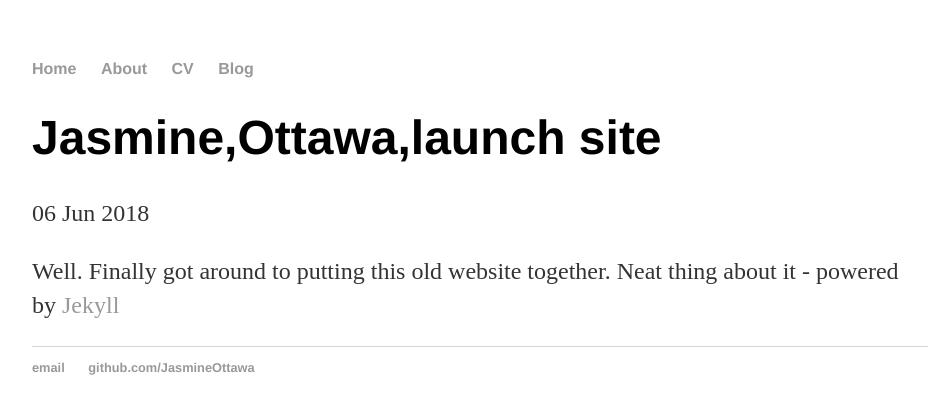
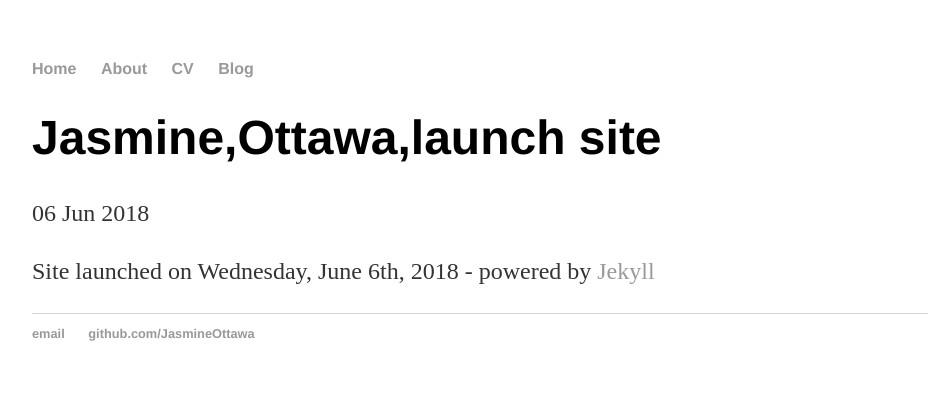
Before and after one commit to JasmineOttawa/JasmineOttawa.github.io, a Jekyll site: the page built from _posts/2018-06-06-Jasmine-site-launched.md, in a window 1280 px wide. Shown: the top 414 px of the page, without its empty margins (160-1088 px from the left). Built offline with Jekyll 4.4.1, drawn with Linux system fonts in a browser that asks for light colours.

Commit message:
Update 2018-06-06-Jasmine-site-launched.md

```diff
--- a/_posts/2018-06-06-Jasmine-site-launched.md
+++ b/_posts/2018-06-06-Jasmine-site-launched.md
@@ -4,4 +4,4 @@ title: "Jasmine,Ottawa,launch site"
 date: 2018-06-06
 ---
 
-Well. Finally got around to putting this old website together. Neat thing about it - powered by [Jekyll](http://jekyllrb.com)
+Site launched on Wednesday, June 6th, 2018 - powered by [Jekyll](http://jekyllrb.com)
```
